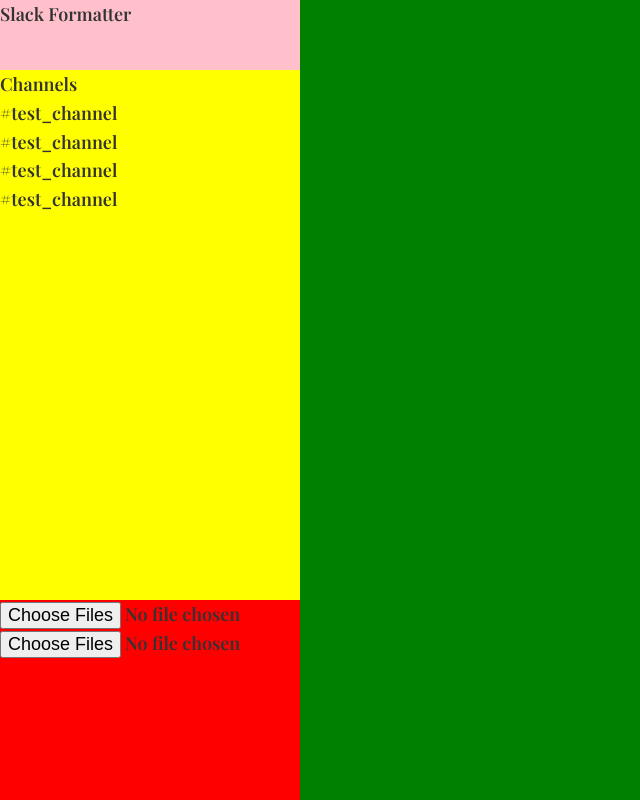
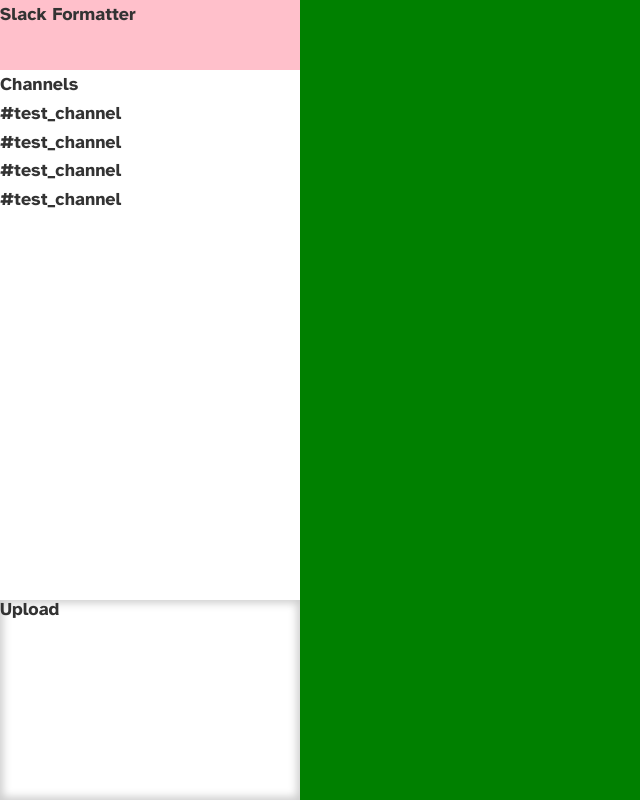
Before and after one commit to aratius/SlackJsonFormatter, a Next.js app: page / in a window 1280 px wide. Shown: the whole page, without its empty margins (0-640 px from the left). Built offline with nearby package versions, Linux system fonts and the light colour scheme.

Commit message:
cssすすめる

```diff
--- a/src/components/react/fileUploader/fileUploader.tsx
+++ b/src/components/react/fileUploader/fileUploader.tsx
@@ -44,6 +44,8 @@
                     multiple
                     onChange={this.handleReadFile}
                 />
+
+                <p>Upload</p>
             </div>
         )
     }
--- a/src/styles/global.scss
+++ b/src/styles/global.scss
@@ -3,6 +3,7 @@
 @import url('https://fonts.googleapis.com/css2?family=Playfair+Display:wght@600&display=swap');
 @import url('https://fonts.googleapis.com/css2?family=Noto+Serif+JP:wght@500&display=swap');
 @import url('https://fonts.googleapis.com/css2?family=Playfair+Display:wght@600&display=swap');
+@import url('https://fonts.googleapis.com/css2?family=Atkinson+Hyperlegible:wght@700&display=swap');
 
 html,
 body {
@@ -29,7 +30,7 @@
   box-sizing: border-box;
   color: #333333;
 
-  font-family: 'Playfair Display', 'Noto Serif JP', serif;  // セリフ体
+  font-family: 'Atkinson Hyperlegible', sans-serif;  // セリフ体
 }
 
 ul {
--- a/src/styles/layout/sideBar/fileUploader.module.scss
+++ b/src/styles/layout/sideBar/fileUploader.module.scss
@@ -1,6 +1,11 @@
 .container {
     width: 100%;
     height: 200px;
-    background-color: red;
+    // background-color: red;
+    box-shadow:0px 0px 8px 3px #ccc inset;
+
+    input {
+        display: none;
+    }
 
 }
--- a/src/styles/layout/slackView.module.scss
+++ b/src/styles/layout/slackView.module.scss
@@ -1,13 +1,13 @@
 .container {
     width: 100vw;
     height: 100vh;
-    background-color: red;
+    // background-color: red;
     display: flex;
 
     .sideBar {
         width: 300px;
         height: 100%;
-        background-color: yellow;
+        // background-color: yellow;
         flex-shrink: 1;
         display: flex;
         flex-direction: column;
```
Also changed, not shown: 1 other file (tests, documents, lock files or other folders).
